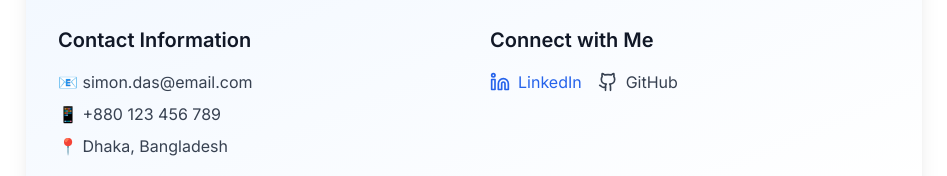
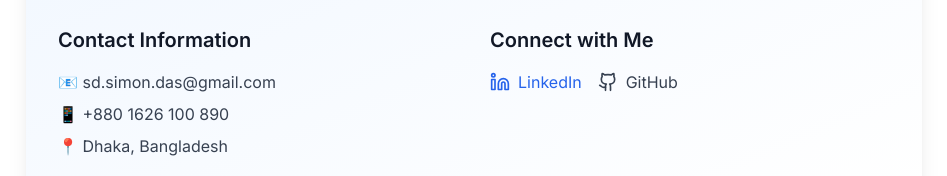
Before and after one commit to simon-das/simon-portfolio, a React (Vite) app: page / in a window 1280 px wide. Shown: the part 1152-1328 px from the top of the page, without its empty margins (166-1113 px from the left). Built offline with nearby package versions, Linux system fonts and the light colour scheme.

Commit message:
Visual edit in Lovable
Edited UI in Lovable

```diff
--- a/src/components/About.tsx
+++ b/src/components/About.tsx
@@ -1,10 +1,7 @@
-
 import { Card, CardContent } from "@/components/ui/card";
 import { Github, Linkedin } from "lucide-react";
-
 const About = () => {
-  return (
-    <section id="about" className="py-20 bg-white">
+  return <section id="about" className="py-20 bg-white">
       <div className="container mx-auto px-6">
         <div className="max-w-4xl mx-auto">
           <h2 className="text-4xl font-bold text-center text-gray-900 mb-12">
@@ -24,8 +21,8 @@ const About = () => {
                 <div>
                   <h3 className="text-xl font-semibold text-gray-900 mb-4">Contact Information</h3>
                   <div className="space-y-2 text-gray-700">
-                    <p>📧 simon.das@email.com</p>
-                    <p>📱 +880 123 456 789</p>
+                    <p>📧 sd.simon.das@gmail.com</p>
+                    <p>📱 +880 1626 100 890</p>
                     <p>📍 Dhaka, Bangladesh</p>
                   </div>
                 </div>
@@ -48,8 +45,6 @@ const About = () => {
           </Card>
         </div>
       </div>
-    </section>
-  );
+    </section>;
 };
-
 export default About;
```
